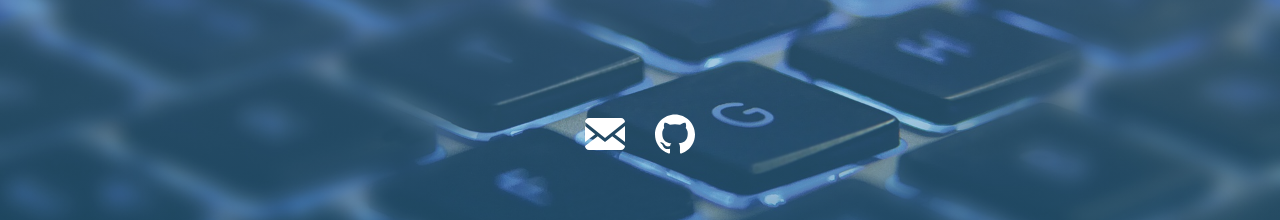
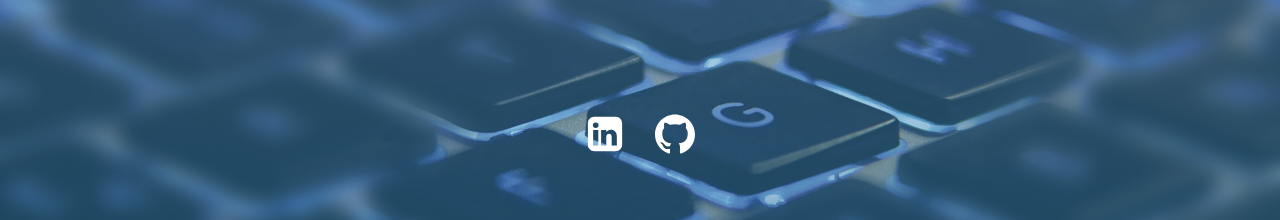
Before and after one commit to akindoju/akindoju, a React (Create React App) app: page / in a window 1280 px wide. Shown: the part 358-578 px from the top of the page. Built offline with nearby package versions, Linux system fonts and the light colour scheme.

Commit message:
Added linkedin link

```diff
--- a/src/components/Footer/Footer.jsx
+++ b/src/components/Footer/Footer.jsx
@@ -11,8 +11,8 @@ const Footer = () => {
       <p>
         I wrote my first line of code in my second year and fast forward a year
         later, I am a javascript react developer. During that time I have been
-        able to learn the fundamentals of html,css and javascript.I am
-        passionate about improving my skills and learning new technologies.
+        able to learn the fundamentals of web developement. I am passionate
+        about improving my skills and learning new technologies.
       </p>
 
       <h4>Contact:</h4>
--- a/src/components/Header/Header.jsx
+++ b/src/components/Header/Header.jsx
@@ -37,19 +37,19 @@ const Header = () => {
 
         <div className="header__icons">
           <a
-            href="mailto:davidd.akindoju@gmail.com"
+            href="https://www.linkedin.com/in/olusola-akindoju-4123551a7/"
             target="_blank"
             rel="noreferrer"
           >
             <svg
               version="1.1"
               xmlns="http://www.w3.org/2000/svg"
-              width="20"
-              height="20"
-              viewBox="0 0 20 20"
+              width="24"
+              height="28"
+              viewBox="0 0 24 28"
             >
-              <title>Email</title>
-              <path d="M18 2c1.105 0 2 0.895 2 2v0 12c0 1.105-0.895 2-2 2v0h-16c-1.105 0-2-0.895-2-2v0-12c0-1.1 0.9-2 2-2h16zM13.63 11.1l6.37 4.9v-2l-5.12-3.9 5.12-4.1v-2l-10 8-10-8v2l5.12 4.1-5.12 3.9v2l6.37-4.9 3.63 2.9 3.63-2.9z"></path>
+              <title>linkedin</title>
+              <path d="M3.703 22.094h3.609v-10.844h-3.609v10.844zM7.547 7.906c-0.016-1.062-0.781-1.875-2.016-1.875s-2.047 0.812-2.047 1.875c0 1.031 0.781 1.875 2 1.875h0.016c1.266 0 2.047-0.844 2.047-1.875zM16.688 22.094h3.609v-6.219c0-3.328-1.781-4.875-4.156-4.875-1.937 0-2.797 1.078-3.266 1.828h0.031v-1.578h-3.609s0.047 1.016 0 10.844v0h3.609v-6.062c0-0.313 0.016-0.641 0.109-0.875 0.266-0.641 0.859-1.313 1.859-1.313 1.297 0 1.813 0.984 1.813 2.453v5.797zM24 6.5v15c0 2.484-2.016 4.5-4.5 4.5h-15c-2.484 0-4.5-2.016-4.5-4.5v-15c0-2.484 2.016-4.5 4.5-4.5h15c2.484 0 4.5 2.016 4.5 4.5z"></path>
             </svg>
           </a>
 
```
